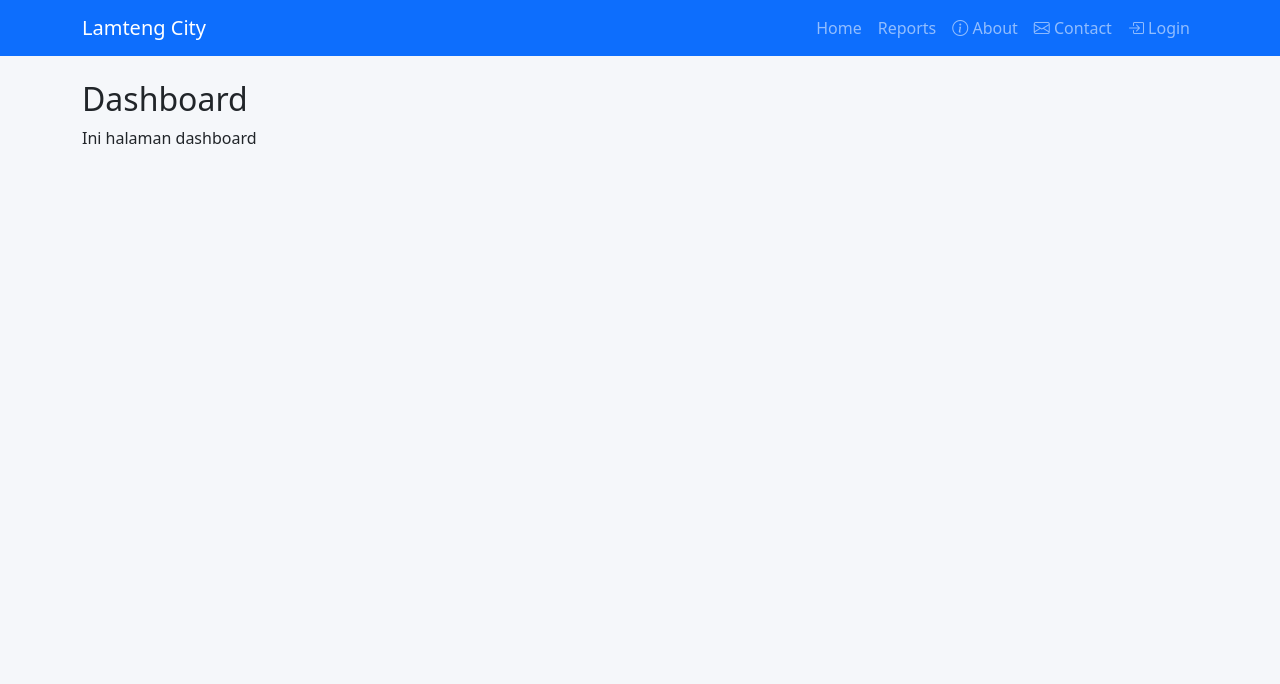
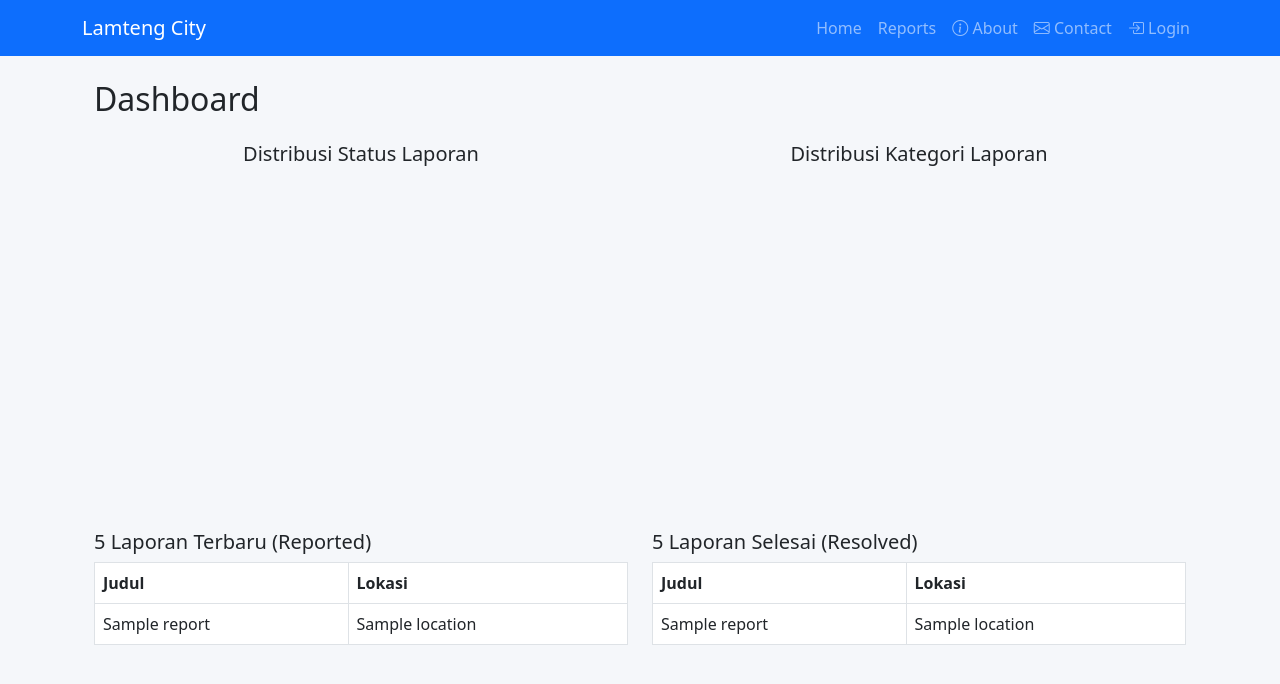
Before and after one commit to IET-Polinela/project-2026-AnnisaOlivia0608, a Django app: template iet_24782069_2026/templates/dashboard/index.html in a window 1280 px wide. Shown: the top 684 px of the page. Run offline with Django 5.2, Linux system fonts and the light colour scheme; the template is opened without the code that fills it: most values are stand-ins (such as "Sample title", 1, 10 or a date in 2020); a map, chart or similar area stays blank.

Commit message:
LabSession 7, 4. Dashboard dengan Chart.js

```diff
--- a/iet_24782069_2026/templates/base.html
+++ b/iet_24782069_2026/templates/base.html
@@ -1,6 +1,8 @@
 <!DOCTYPE html>
 <html lang="en">
 <head>
+
+    <script src="https://cdn.jsdelivr.net/npm/chart.js"></script>
     <meta charset="UTF-8">
     <meta name="viewport" content="width=device-width, initial-scale=1">
 
--- a/iet_24782069_2026/templates/dashboard/index.html
+++ b/iet_24782069_2026/templates/dashboard/index.html
@@ -1,6 +1,107 @@
 {% extends 'base.html' %}
 
 {% block content %}
-<h2>Dashboard</h2>
-<p>Ini halaman dashboard</p>
+
+<div class="container mt-4">
+    <h2 class="mb-4">Dashboard</h2>
+
+<div class="row">
+    <!-- Status -->
+    <div class="col-md-6 text-center">
+        <h5 class="mb-3">Distribusi Status Laporan</h5>
+        <div style="height: 300px;">
+            <canvas id="statusChart"></canvas>
+        </div>
+    </div>
+
+    <!-- Category -->
+    <div class="col-md-6 text-center">
+        <h5 class="mb-3">Distribusi Kategori Laporan</h5>
+        <div style="height: 300px;">
+            <canvas id="categoryChart"></canvas>
+        </div>
+    </div>
+</div>
+
+    <div class="row mt-5">
+
+        <!-- REPORTED -->
+        <div class="col-md-6">
+            <h5>5 Laporan Terbaru (Reported)</h5>
+            <table class="table table-bordered">
+                <tr>
+                    <th>Judul</th>
+                    <th>Lokasi</th>
+                </tr>
+
+                {% for report in latest_reported %}
+                <tr>
+                    <td>{{ report.title }}</td>
+                    <td>{{ report.location }}</td>
+                </tr>
+                {% endfor %}
+            </table>
+        </div>
+
+        <!-- RESOLVED -->
+        <div class="col-md-6">
+            <h5>5 Laporan Selesai (Resolved)</h5>
+            <table class="table table-bordered">
+                <tr>
+                    <th>Judul</th>
+                    <th>Lokasi</th>
+                </tr>
+
+                {% for report in latest_resolved %}
+                <tr>
+                    <td>{{ report.title }}</td>
+                    <td>{{ report.location }}</td>
+                </tr>
+                {% endfor %}
+            </table>
+        </div>
+
+    </div>
+
+</div>
+
+<script>
+document.addEventListener("DOMContentLoaded", function() {
+
+    fetch('/dashboard/data/')
+        .then(response => response.json())
+        .then(data => {
+
+            const statusLabels = data.status.map(item => item.status);
+            const statusCounts = data.status.map(item => item.total);
+
+            new Chart(document.getElementById('statusChart'), {
+                type: 'doughnut',
+                data: {
+                    labels: statusLabels,
+                    datasets: [{
+                        data: statusCounts
+                    }]
+                }
+            });
+
+            const categoryLabels = data.category.map(item => item.category);
+            const categoryCounts = data.category.map(item => item.total);
+
+            new Chart(document.getElementById('categoryChart'), {
+                type: 'bar',
+                data: {
+                    labels: categoryLabels,
+                    datasets: [{
+                         label: 'Jumlah Laporan',
+                        data: categoryCounts
+                    }]
+                }
+            });
+
+            console.log(data);
+        });
+});
+</script>
+
 {% endblock %}
```
Also changed, not shown: iet_24782069_2026/dashboard_24782069/views.py (+8 -0 lines).
